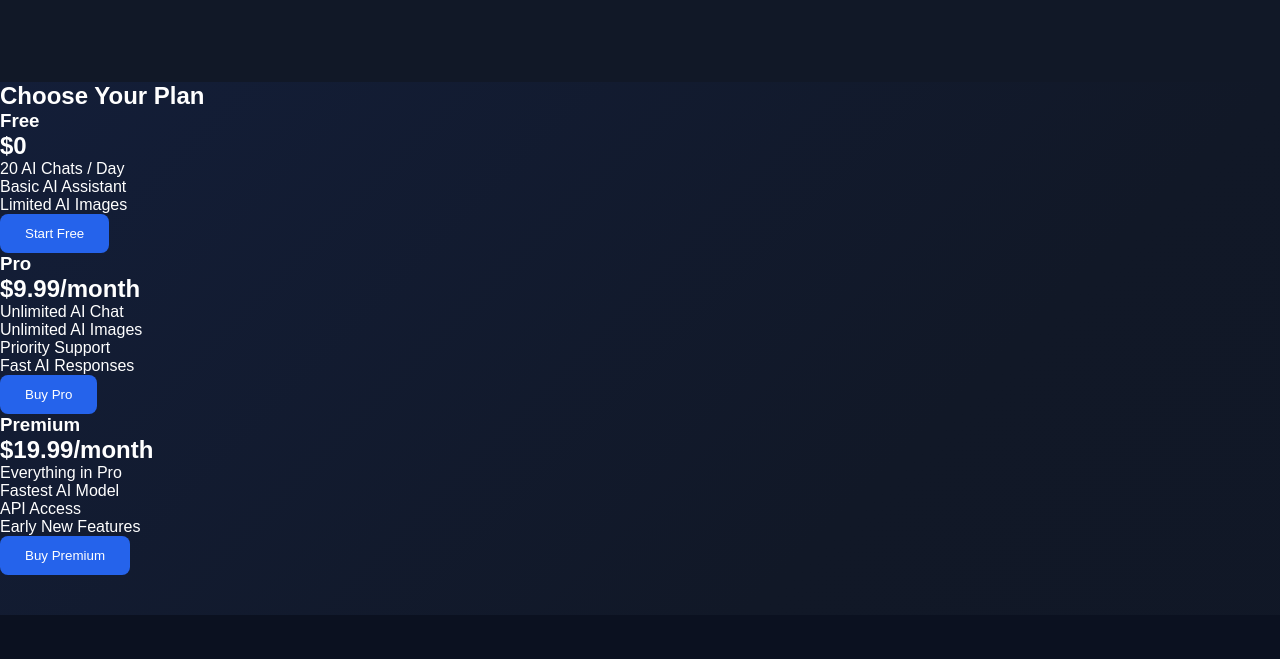
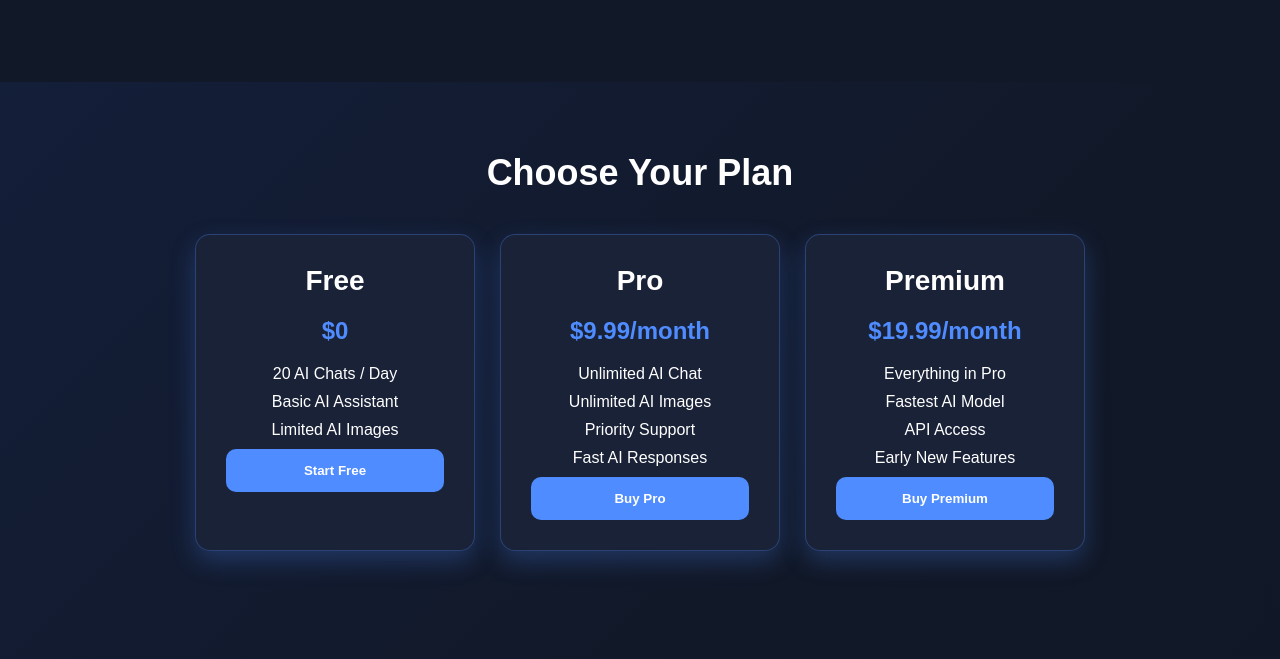
Before and after one commit to awaisqarni-8/lemo.ai, a plain HTML site: page index.html in a window 1280 px wide. Shown: the part 3278-3937 px from the top of the page. Drawn offline with Linux system fonts and the light colour scheme.

Commit message:
Update style.css

```diff
--- a/style.css
+++ b/style.css
@@ -431,3 +431,61 @@ background:#4f8cff;
 color:white;
 cursor:pointer;
 }
+.pricing{
+padding:70px 10%;
+text-align:center;
+}
+
+.pricing h2{
+font-size:36px;
+margin-bottom:40px;
+}
+
+.pricing-cards{
+display:flex;
+justify-content:center;
+gap:25px;
+flex-wrap:wrap;
+}
+
+.price-card{
+background:#1a2238;
+padding:30px;
+width:280px;
+border-radius:15px;
+box-shadow:0 10px 25px rgba(79,140,255,.25);
+border:1px solid rgba(79,140,255,.3);
+transition:.3s;
+}
+
+.price-card:hover{
+transform:translateY(-10px);
+}
+
+.price-card h3{
+font-size:28px;
+}
+
+.price-card h1{
+margin:20px 0;
+color:#4f8cff;
+}
+
+.price-card p{
+margin:10px 0;
+}
+
+.price-card button{
+width:100%;
+padding:14px;
+background:#4f8cff;
+color:#fff;
+border:none;
+border-radius:10px;
+cursor:pointer;
+font-weight:bold;
+}
+
+.price-card button:hover{
+background:#2563eb;
+}
```
